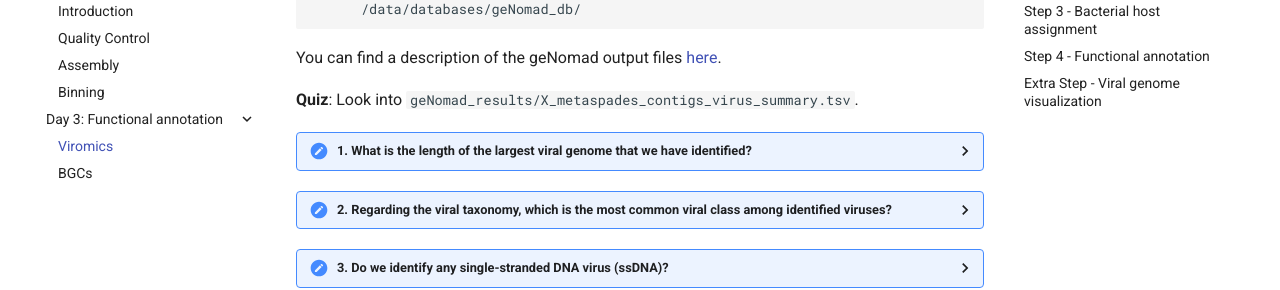
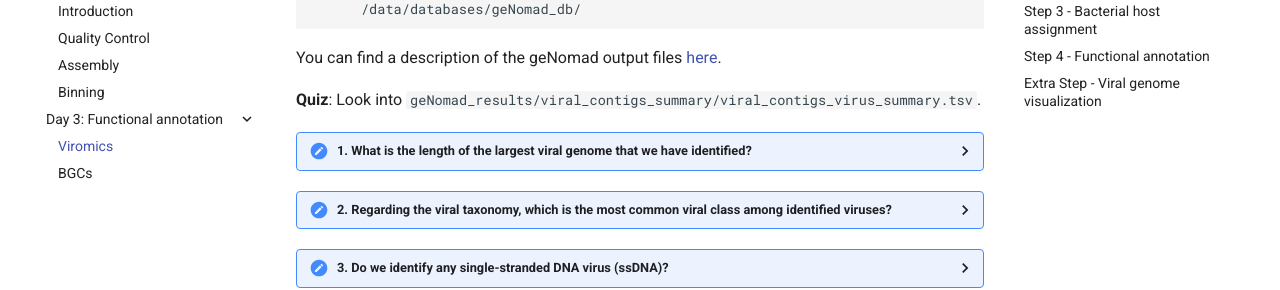
Before and after one commit to mdehollander/biosb-metagenomics, an MkDocs documentation site: the page built from docs/functional-annotation/viromes.md, in a window 1280 px wide and 900 px high, scrolled down 1036 px. Shown: the part 169-459 px from the top of the window. Built offline with MkDocs 1.6.1 and Material for MkDocs 9.7.7, drawn with Linux system fonts in a browser that asks for light colours; comment, search, counter and statistics services are not loaded.

Commit message:
Update viromes.md

```diff
--- a/docs/functional-annotation/viromes.md
+++ b/docs/functional-annotation/viromes.md
@@ -42,7 +42,7 @@ First, we run **geNomad** to identify viral sequences in our data. We use the ``
 
 You can find a description of the geNomad output files [here](https://github.com/jiarong/VirSorter2#detailed-description-on-output-files).
 
-**Quiz**: Look into ``geNomad_results/X_metaspades_contigs_virus_summary.tsv``.
+**Quiz**: Look into ``geNomad_results/viral_contigs_summary/viral_contigs_virus_summary.tsv``.
 
 ??? done "1. What is the length of the largest viral genome that we have identified?"
     X bases
```
